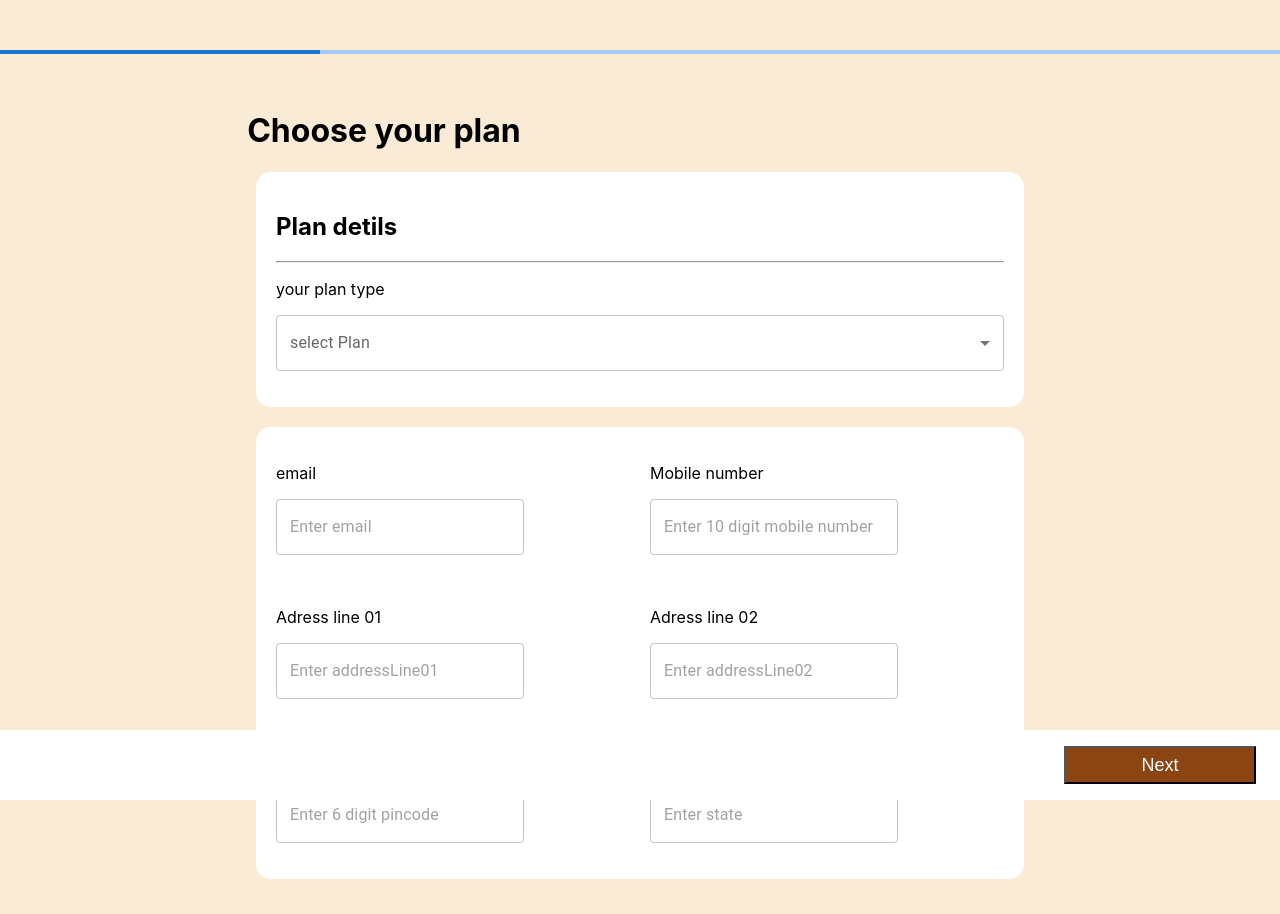
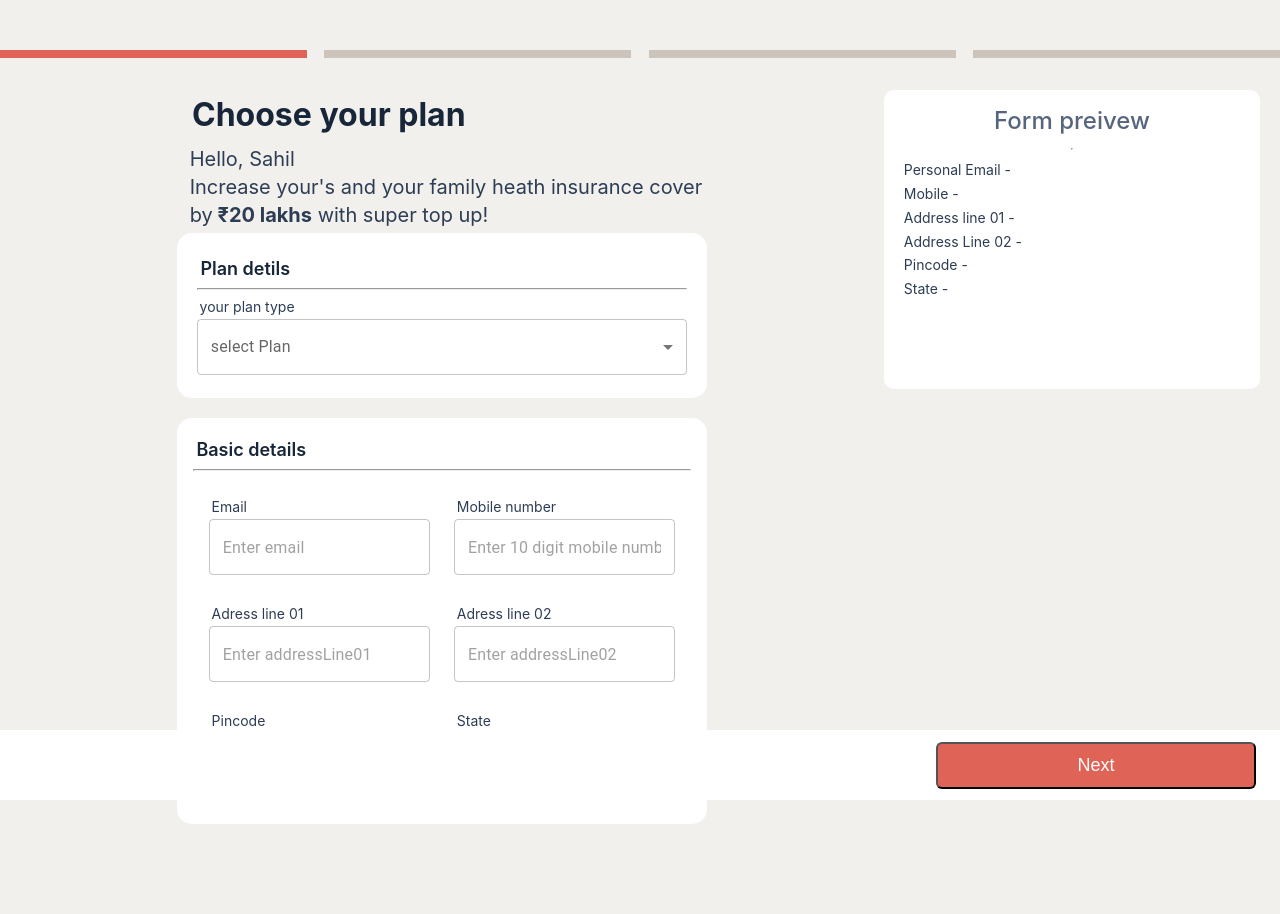
Before and after one commit to shaggy08/Insuranceform, a React (Create React App) app: page / in a window 1280 px wide. Built offline with nearby package versions, Linux system fonts and the light colour scheme.

Commit message:
updated styling

```diff
--- a/src/App.css
+++ b/src/App.css
@@ -0,0 +1,3 @@
+.App {
+  font-family: "Inter";
+}
--- a/src/Componets/Form.css
+++ b/src/Componets/Form.css
@@ -1,7 +1,7 @@
 .form-body {
   display: flex;
   justify-content: space-evenly;
-  margin-bottom: 20px;
+  margin-bottom: 90px;
 }
 .footer {
   position: fixed;
@@ -11,18 +11,26 @@
   text-align: right;
   height: 70px;
   display: flex;
-  z-index: 1;
+
   align-items: center;
   justify-content: flex-end;
 }
 .foot-button {
   margin-right: 24px;
-  width: 15%;
-  height: 55%;
-  background-color: saddlebrown;
 
   color: white;
   font-size: 18px;
+
+  display: flex;
+  flex-direction: row;
+  justify-content: center;
+  align-items: center;
+  padding: 12px 20px;
+  gap: 8px;
+  width: 320px;
+  height: 47px;
+  background: #e06358;
+  border-radius: 6px;
 }
 .foot-button:hover {
   cursor: pointer;
@@ -36,7 +44,19 @@
   display: flex;
   justify-content: space-between;
 }
+.head-intro {
+  display: flex;
 
+  flex-direction: column;
+  align-items: flex-start;
+  font-family: "Inter";
+  font-style: normal;
+  font-weight: 400;
+  font-size: 20px;
+  line-height: 140%;
+
+  color: #2d3d54;
+}
 /* .MuiMenuItem-root {
 
 } */
@@ -53,14 +73,85 @@
 }
 .form-container {
   display: flex;
+  margin-right: 20px;
+  /* flex-direction: column; */
+}
+.fomr-cont1 {
+  display: flex;
   flex-direction: column;
+  flex: 1;
+}
+.preview {
+  display: flex;
+  flex-direction: column;
+  align-items: center;
+  padding: 12px;
+  width: 352px;
+  height: 275px;
+  background: #ffffff;
+  border-radius: 10px;
+  flex: none;
+  order: 1;
+  flex-grow: 0;
+}
+.preview-detail {
+  display: grid;
+  padding-left: 10px;
+  width: 100%;
+  grid-template-columns: repeat(2, 1fr);
 }
 .head {
   display: flex;
   justify-content: center;
   width: 60%;
+  align-items: flex-start;
+  margin-left: 21%;
+  flex-direction: column;
+}
+.prev-butn {
+  display: flex;
   align-items: center;
 }
 .prev-butn:hover {
   cursor: pointer;
 }
+.pbar {
+  width: 100%;
+  display: flex;
+  justify-content: space-between;
+}
+.step {
+  width: 24%;
+  height: 8px;
+  background-color: #ccc4ba;
+}
+.active {
+  background-color: #e06358;
+}
+.preview-font {
+  font-family: "Inter";
+  font-style: normal;
+  font-weight: 400;
+  font-size: 14px;
+  line-height: 130%;
+
+  color: #2d3d54;
+}
+.fp-font {
+  font-family: "Inter";
+  font-style: normal;
+  font-weight: 500;
+  font-size: 24px;
+  line-height: 120%;
+
+  color: #55657d;
+}
+.title-font {
+  font-family: "Inter";
+  font-style: normal;
+  font-weight: 700;
+  font-size: 32px;
+  line-height: 120%;
+
+  color: #182639;
+}
--- a/src/Componets/Form.js
+++ b/src/Componets/Form.js
@@ -29,6 +29,7 @@ function Form() {
     pincode: "",
     state: "",
     deduction: 0,
+    deductioncheck: false,
     dl1: false,
     dl2: false,
     dl3: false,
@@ -86,6 +87,9 @@ function Form() {
     }
     if (page == 1 && formdata.deduction == 0) {
       error.deduction = "Please select deduction amount";
+    }
+    if (page == 1 && !formdata.deductioncheck) {
+      error.deductioncheck = "Please declare deduction";
     }
     if (page == 2) {
       if (!formdata.dl1 || !formdata.dl2 || !formdata.dl3 || !formdata.dl4) {
@@ -157,11 +161,18 @@ function Form() {
   return (
     <div className="form">
       <div className="progressbar">
-        <LinearProgress variant="determinate" value={(page + 1) * 25} />
+        {/* <LinearProgress variant="determinate" value={(page + 1) * 25} /> */}
+        <div className="pbar">
+          <div className="step active"></div>
+          <div className={page > 0 ? "step active" : "step"}></div>
+          <div className={page > 1 ? "step active" : "step"}></div>
+          <div className={page > 2 ? "step active" : "step"}></div>
+        </div>
       </div>
       <div className="form-container">
+        <div className="fomr-cont1">
           <div className="head">
-          <div className="prev-butn">
+            <div className="prev-butn title-font">
               {page == 0 || isSubmited ? (
                 <></>
               ) : (
@@ -176,12 +187,49 @@ function Form() {
                   Prev
                 </ArrowBackIosIcon>
               )}
+              <p>{isSubmited ? "Congratulations!!" : FormTitle[page]}</p>
             </div>
-          <div className="head">
-            <h1>{isSubmited ? "Congratulations!!" : FormTitle[page]}</h1>
+            <div className="head-intro">
+              {page == 0 ? (
+                <>
+                  <p>
+                    Hello, Sahil <br /> Increase your's and your family heath
+                    insurance cover by
+                    <span style={{ fontWeight: "bold" }}> ₹20 lakhs</span> with
+                    super top up!
+                  </p>
+                </>
+              ) : (
+                <></>
+              )}
             </div>
           </div>
           <div className="form-body">{PageDisplay()}</div>
+        </div>
+        {page == 3 ? (
+          <></>
+        ) : (
+          <div className="preview">
+            <p className="fp-font"> Form preivew</p>
+            <hr></hr>
+            <div className="preview-detail preview-font">
+              <p>Personal Email -</p>
+              <p>{formdata.email}</p>
+              <p>Mobile -</p>
+              <p>{formdata.mobile}</p>
+              <p>Address line 01 -</p>
+              <p>{formdata.addressLine01}</p>
+              <p>Address Line 02 -</p>
+              <p>{formdata.addressLine02}</p>
+              <p>Pincode -</p>
+              <p>{formdata.pincode}</p>
+              <p>State -</p>
+              <p>{formdata.state}</p>
+            </div>
+          </div>
+        )}
+      </div>
+
       <div className="footer">
         {/* <button
             className="foot-button"
@@ -215,22 +263,6 @@ function Form() {
             Next
           </button>
         )}
-          {/* <button
-            className="foot-button"
-            disabled={page == FormTitle.length - 1}
-            onClick={() => {
-              validate();
-              //   handlepage();
-              //   setpage((currPage) => currPage + 1);
-            }}
-            // onClick={() => {
-
-            // }}
-          >
-            {" "}
-            Next
-          </button> */}
-        </div>
       </div>
     </div>
   );
--- a/src/Componets/Step1.css
+++ b/src/Componets/Step1.css
@@ -6,14 +6,39 @@
   border-radius: 15px;
   padding: 20px;
 }
+.pdetil {
+  font-family: "Inter";
+  font-style: normal;
+  font-weight: 600;
+  font-size: 18px;
+  line-height: 130%;
+  color: #182639;
+}
+.basicdeatils-cont {
+  background-color: white;
+  margin-top: 20px;
+  border-radius: 15px;
+  padding: 16px;
+
+  /* display: flex;
+  flex-direction: column; */
+}
+.detils-basic {
+  font-family: "Inter";
+  font-style: normal;
+  font-weight: 600;
+  font-size: 18px;
+  line-height: 130%;
+
+  color: #182639;
+}
 .details {
   display: grid;
   grid-gap: 20px;
   grid-template-columns: repeat(2, 1fr);
-  background-color: white;
-  margin-top: 20px;
-  border-radius: 15px;
-  padding: 20px;
+
+  padding: 16px;
+  gap: 24px;
 }
 .plan-option {
   display: flex;
@@ -25,11 +50,15 @@
 .css-kk1bwy-MuiButtonBase-root-MuiMenuItem-root {
   justify-content: space-between;
 }
-.MuiButtonBase-root-MuiMenuItem-root {
-  justify-content: space-between;
+
+.css-kk1bwy-MuiButtonBase-root-MuiMenuItem-root {
+  justify-content: space-between !important;
 }
-@media screen and (max-width: 600px) {
-  .css-kk1bwy-MuiButtonBase-root-MuiMenuItem-root.Mui-selected {
-    justify-content: space-between;
-  }
+.font-sm {
+  font-family: "Inter";
+  font-style: normal;
+  font-weight: 400;
+  font-size: 14px;
+  line-height: 130%;
+  color: #2d3d54;
 }
--- a/src/Componets/Step1.js
+++ b/src/Componets/Step1.js
@@ -32,9 +32,9 @@ function Step1({ formdata, setformdata, Formerror }) {
   return (
     <div className="step1-cont">
       <div className="plan-selection">
-        <h2> Plan detils</h2>
+        <p className="pdetil"> Plan detils</p>
         <hr></hr>
-        <p> your plan type</p>
+        <p className="font-sm"> your plan type</p>
 
         <FormControl fullWidth>
           <InputLabel id="demo-simple-select-label">select Plan</InputLabel>
@@ -48,21 +48,24 @@ function Step1({ formdata, setformdata, Formerror }) {
             <MenuItem className="plan-option" value="self">
               {/* <div className="plan-option"> */}
               <div>
-                <Avatar src="/broken-image.jpg" /> <p> self </p>
+                <Avatar src="/broken-image.jpg" />{" "}
+                <p className="font-sm"> self </p>
               </div>
-              <div className="plan-prize">600</div>
+              <div className="plan-prize ">600</div>
               {/* </div> */}
             </MenuItem>
-            <MenuItem className="plan-option" value="Parent">
+            <MenuItem className="plan-option font-sm" value="Parent">
               <div>
-                <Avatar src="/broken-image.jpg" /> <p> Parent </p>
+                <Avatar src="/broken-image.jpg" />{" "}
+                <p className="font-sm"> Parent </p>
               </div>
               <div className="plan-prize">600</div>
             </MenuItem>
             <MenuItem className="plan-option" value="self + parent">
               {/* <div className="plan-option"> */}
               <div>
-                <Avatar src="/broken-image.jpg" /> <p> self + parent</p>
+                <Avatar src="/broken-image.jpg" />{" "}
+                <p className="font-sm"> self + parent</p>
               </div>
               <div className="plan-prize">600</div>
               {/* </div> */}
@@ -70,7 +73,8 @@ function Step1({ formdata, setformdata, Formerror }) {
             <MenuItem className="plan-option" value="self + parent + kid">
               {/* <div className="plan-option"> */}
               <div>
-                <Avatar src="/broken-image.jpg" /> <p> self + parent + kid </p>
+                <Avatar src="/broken-image.jpg" />{" "}
+                <p className="font-sm"> self + parent + kid </p>
               </div>
               <div className="plan-prize">600</div>
               {/* </div> */}
@@ -80,9 +84,11 @@ function Step1({ formdata, setformdata, Formerror }) {
         <p className="error">{Formerror.plan}</p>
       </div>
       <div className="basicdeatils-cont">
+        <p className="detils-basic"> Basic details</p>
+        <hr></hr>
         <div className="details">
           <div className="email">
-            <p> email</p>
+            <p className="font-sm"> Email</p>
             <TextField
               required
               id="outlined-required"
@@ -94,7 +100,7 @@ function Step1({ formdata, setformdata, Formerror }) {
           </div>
 
           <div className="email">
-            <p> Mobile number </p>
+            <p className="font-sm"> Mobile number </p>
             <TextField
               required
               id="outlined-required"
@@ -105,7 +111,7 @@ function Step1({ formdata, setformdata, Formerror }) {
             <p className="error">{Formerror.mobile}</p>
           </div>
           <div className="email">
-            <p> Adress line 01</p>
+            <p className="font-sm"> Adress line 01</p>
             <TextField
               required
               id="outlined-required"
@@ -116,7 +122,7 @@ function Step1({ formdata, setformdata, Formerror }) {
             <p className="error">{Formerror.addressLine01}</p>
           </div>
           <div className="email">
-            <p> Adress line 02</p>
+            <p className="font-sm"> Adress line 02</p>
             <TextField
               required
               id="outlined-required"
@@ -127,7 +133,7 @@ function Step1({ formdata, setformdata, Formerror }) {
             <p className="error">{Formerror.addressLine02}</p>
           </div>
           <div className="email">
-            <p> Pincode</p>
+            <p className="font-sm"> Pincode</p>
             <TextField
               required
               id="outlined-required"
@@ -138,7 +144,7 @@ function Step1({ formdata, setformdata, Formerror }) {
             <p className="error">{Formerror.pincode}</p>
           </div>
           <div className="email">
-            <p> State</p>
+            <p className="font-sm"> State</p>
             <TextField
               required
               id="outlined-required"
--- a/src/Componets/Step3.css
+++ b/src/Componets/Step3.css
@@ -4,4 +4,8 @@
 .declration {
   display: flex;
   justify-content: flex-start;
+  font-weight: 400;
+  font-size: 20px;
+  line-height: 140%;
+  color: #2d3d54;
 }
--- a/src/Componets/Step4.js
+++ b/src/Componets/Step4.js
@@ -1,47 +1,47 @@
 import React from "react";
 import "./Step4.css";
 
-function Step4({ formdata, setformdata, Formerror }) {
+function Step4({ formdata }) {
   return (
     <div className="step4-cont">
       <div className="row">
         <div className="left">
-          <p>Plan selected</p>
+          <p className="rLeft">Plan selected</p>
         </div>
         <div className="right">
-          <span style={{ fontWeight: "bold" }}>{formdata.plan}</span>
+          <span className="rRight">{formdata.plan}</span>
         </div>
       </div>
       <div className="row">
         <div className="left">
-          <p>Mobile number</p>
+          <p className="rLeft">Mobile number</p>
         </div>
         <div className="right">
-          <span style={{ fontWeight: "bold" }}>{formdata.mobile}</span>
+          <span className="rRight">{formdata.mobile}</span>
         </div>
       </div>
       <div className="row">
         <div className="left">
-          <p>Address</p>
+          <p className="rLeft">Address</p>
         </div>
         <div className="right">
-          <span style={{ fontWeight: "bold" }}>{formdata.addressLine01}</span>
+          <span className="rRight">{formdata.addressLine01}</span>
         </div>
       </div>
       <div className="row">
         <div className="left">
-          <p>Pincode</p>
+          <p className="rLeft">Pincode</p>
         </div>
         <div className="right">
-          <span style={{ fontWeight: "bold" }}>{formdata.pincode}</span>
+          <span className="rRight">{formdata.pincode}</span>
         </div>
       </div>
       <div className="row">
         <div className="left">
-          <p>State</p>
+          <p className="rLeft">State</p>
         </div>
         <div className="right">
-          <span style={{ fontWeight: "bold" }}>{formdata.state}</span>
+          <span className="rRight">{formdata.state}</span>
         </div>
       </div>
     </div>
--- a/src/index.css
+++ b/src/index.css
@@ -5,10 +5,14 @@ body {
     sans-serif;
   -webkit-font-smoothing: antialiased;
   -moz-osx-font-smoothing: grayscale;
-  background-color: antiquewhite;
+  background-color: #f2f0ed;
 }
 
 code {
   font-family: source-code-pro, Menlo, Monaco, Consolas, "Courier New",
     monospace;
 }
+p {
+  margin: 0.2em;
+  padding: 0;
+}
```
Also changed, not shown: src/Componets/Step2.css (+56 -2 lines), src/Componets/Step2.js (+21 -3 lines), src/Componets/Step4.css (+24 -0 lines). Lines whose indentation alone changed are shown as unchanged.
